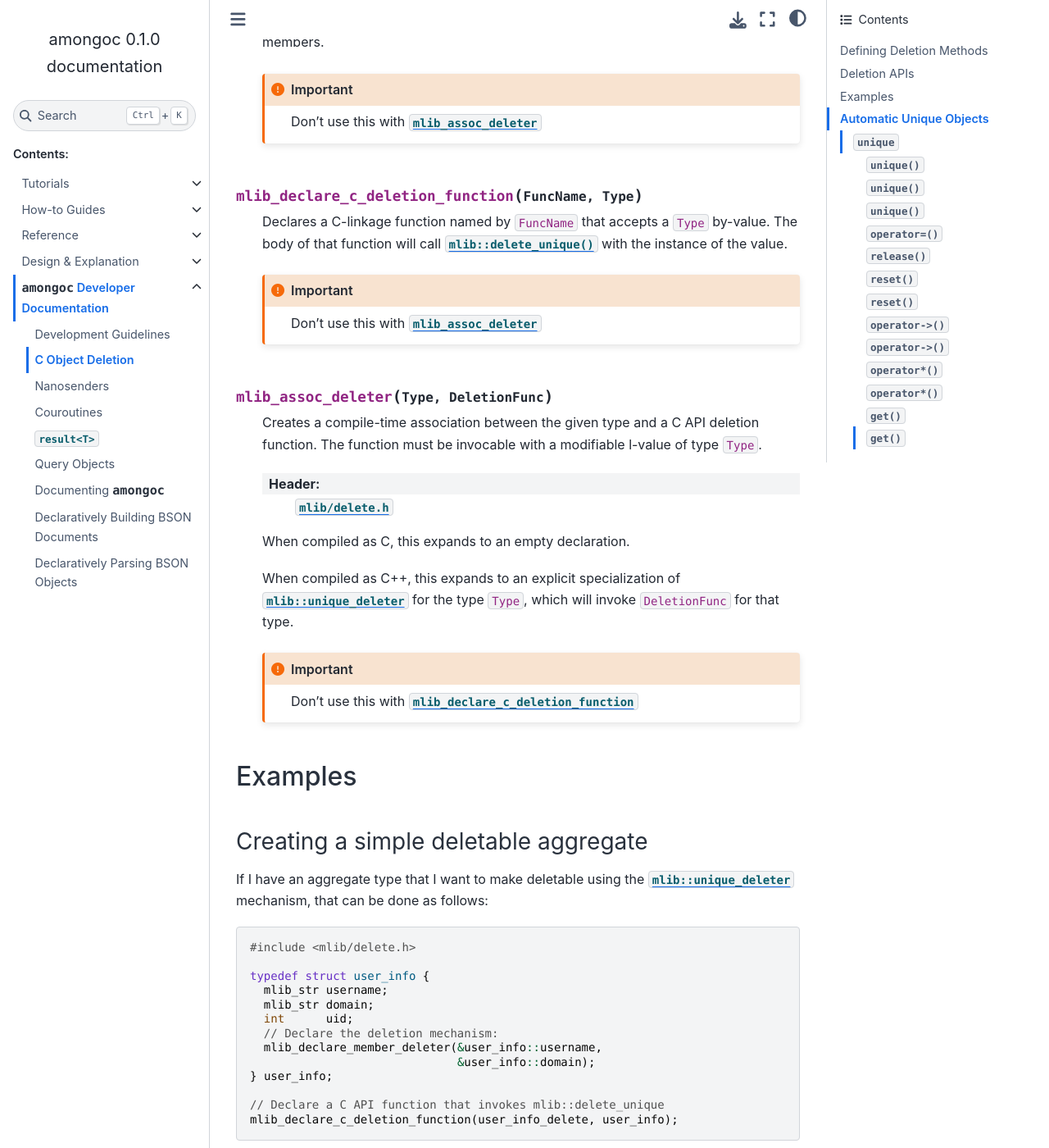
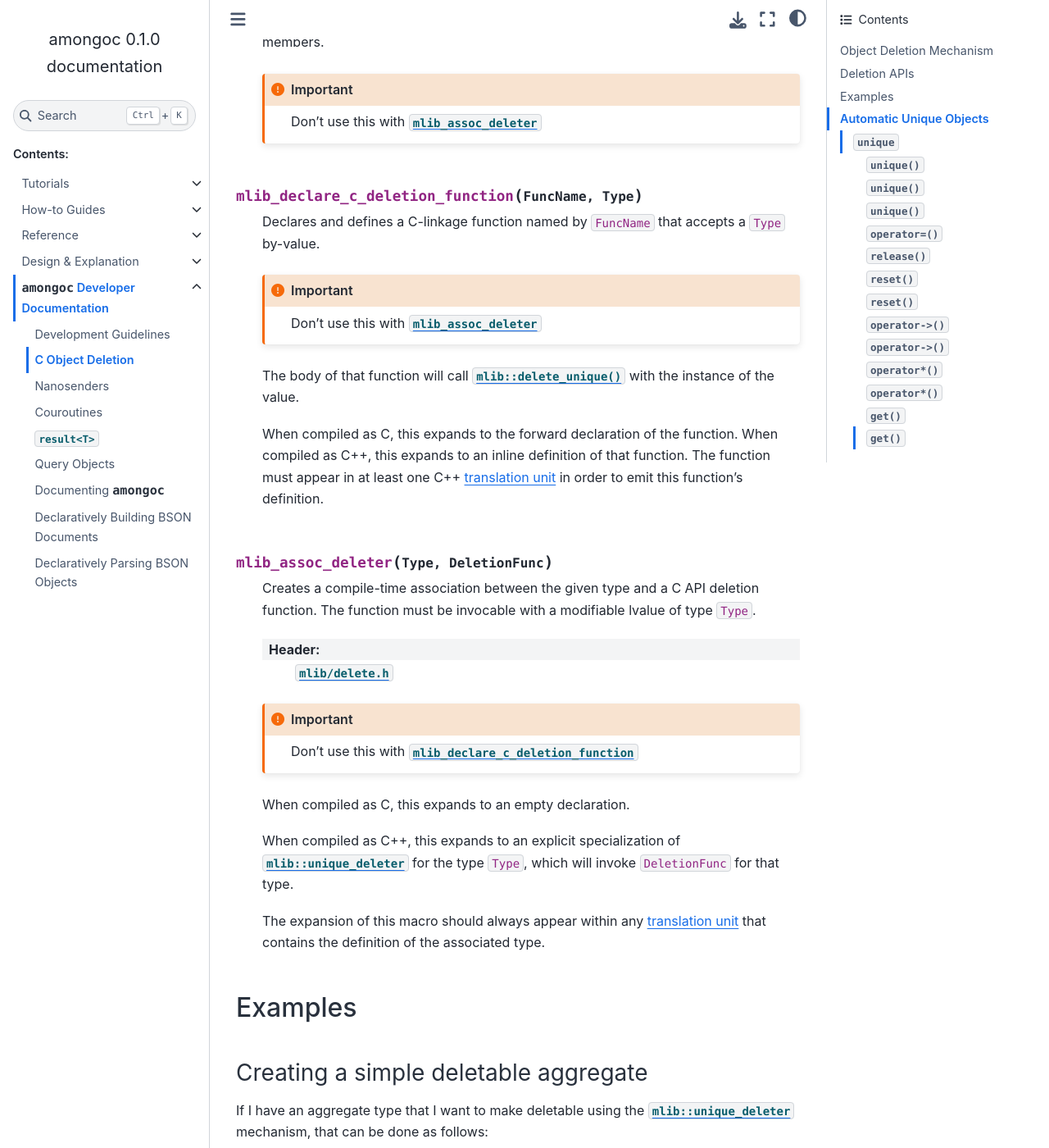
Before and after one commit to mongodb-labs/mongo-c-driver-async, a Sphinx documentation site: the page built from docs/dev/deletion.rst, in a window 1280 px wide and 1400 px high, scrolled down 3032 px. Shown: the whole window at 82% size. Built offline with Sphinx 7.4.7 and the Sphinx Book theme 1.1.4, drawn with Linux system fonts in a browser that asks for light colours; some of the changed text lies outside the part shown.

Commit message:
Additional details on deletion

```diff
--- a/docs/dev/deletion.rst
+++ b/docs/dev/deletion.rst
@@ -13,7 +13,7 @@ order to ensure uniform deletion behavior across the codebase.
   This is a C-compatible header that is mostly useful for C++ code only.
 
 
-Defining Deletion Methods
+Object Deletion Mechanism
 #########################
 
 1. Any public C type that acts as an owner of resources, whether it is a pointer
@@ -23,9 +23,9 @@ Defining Deletion Methods
    when certain macros are used. Read below.
 2. A type that is deletable using `mlib::unique_deleter` meets the
    `mlib::unique_deletable` concept.
-3. For types which have subtle deletion behavior that is implemented as a
-   hand-written C API function, use :c:macro:`mlib_assoc_deleter` to
-   associated the C API function with a `mlib::unique_deleter` specialization.
+3. For a type |T| which has subtle deletion behavior that is implemented as a
+   hand-written C API function |F|, use :c:macro:`mlib_assoc_deleter` to
+   associate the function |F| with the type |T|.
 4. For a simple struct type that contains resource-owning members which are
    themselves `mlib::unique_deletable`, use
    :c:macro:`mlib_declare_member_deleter` and use
@@ -120,20 +120,29 @@ Deletion APIs
 
 .. c:macro:: mlib_declare_c_deletion_function(FuncName, Type)
 
-  Declares a C-linkage function named by ``FuncName`` that accepts a ``Type``
-  by-value. The body of that function will call `mlib::delete_unique` with the
-  instance of the value.
+  Declares and defines a C-linkage function named by ``FuncName`` that accepts a
+  ``Type`` by-value.
 
   .. important:: Don't use this with :c:macro:`mlib_assoc_deleter`
+
+  The body of that function will call `mlib::delete_unique` with the instance of
+  the value.
+
+  When compiled as C, this expands to the forward declaration of the function.
+  When compiled as C++, this expands to an inline definition of that function.
+  The function must appear in at least one C++ :term:`translation unit` in order
+  to emit this function's definition.
 
 
 .. c:macro:: mlib_assoc_deleter(Type, DeletionFunc)
 
   Creates a compile-time association between the given type and a C API deletion
-  function. The function must be invocable with a modifiable l-value of type
+  function. The function must be invocable with a modifiable lvalue of type
   ``Type``.
 
   :header: :header-file:`mlib/delete.h`
+
+  .. important:: Don't use this with :c:macro:`mlib_declare_c_deletion_function`
 
   When compiled as C, this expands to an empty declaration.
 
@@ -141,7 +150,8 @@ Deletion APIs
   `mlib::unique_deleter` for the type ``Type``, which will invoke
   ``DeletionFunc`` for that type.
 
-  .. important:: Don't use this with :c:macro:`mlib_declare_c_deletion_function`
+  The expansion of this macro should always appear within any
+  :term:`translation unit` that contains the definition of the associated type.
 
 
 Examples
```
